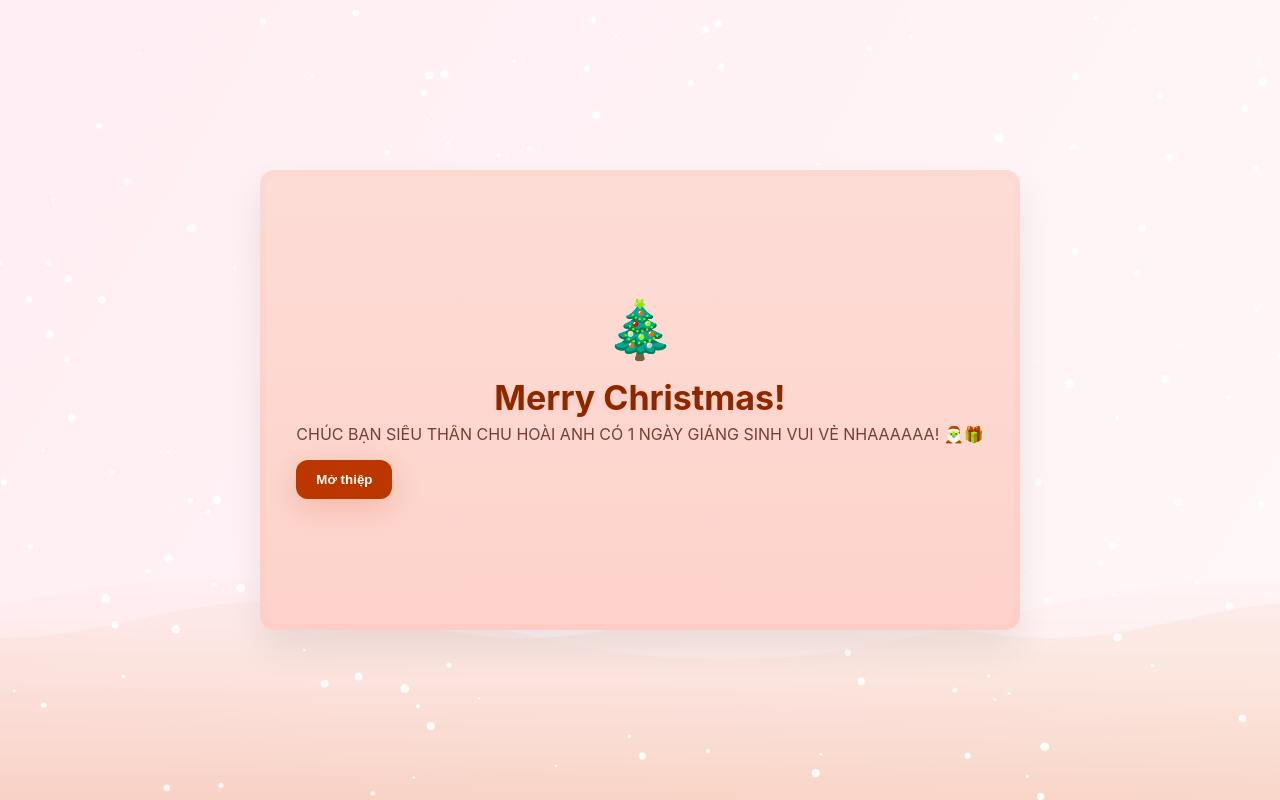
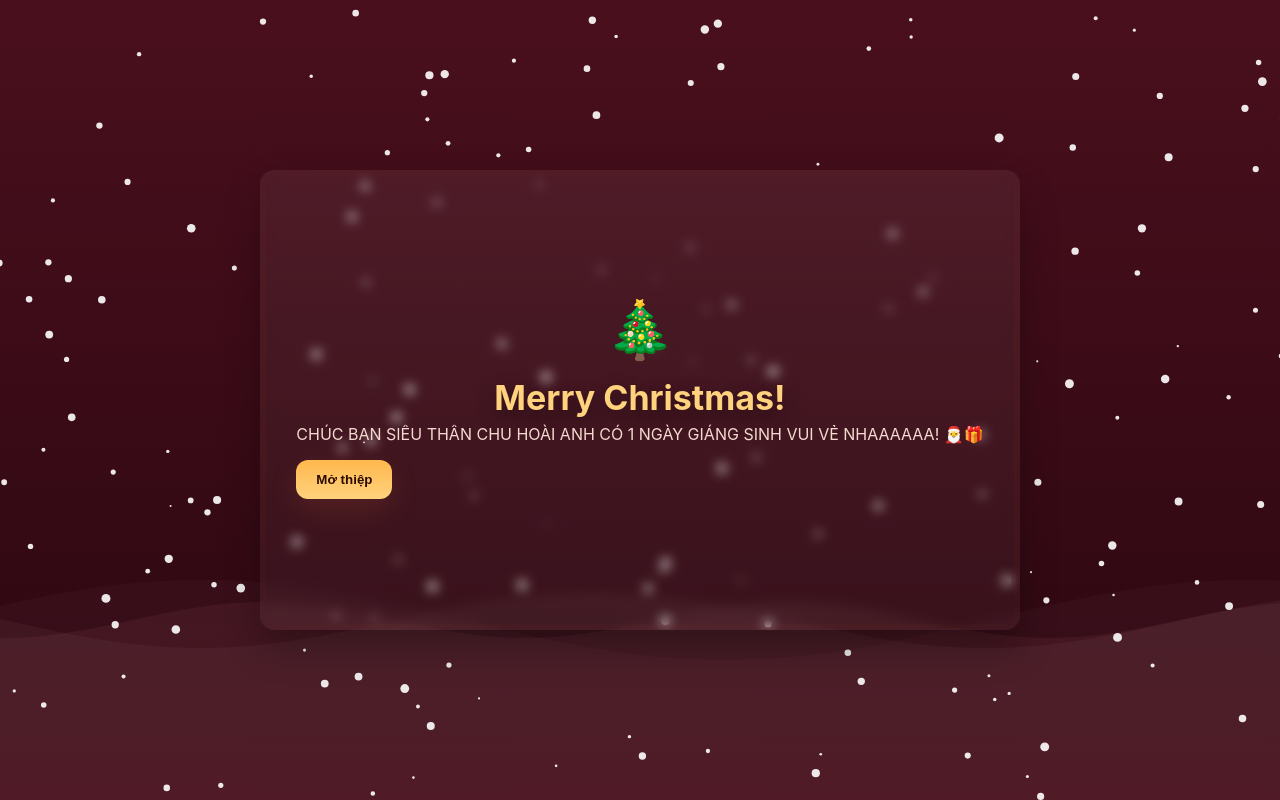
Before and after one commit to VietHung-gif/merrychristmas, a plain HTML site: page index.html in a window 1280 px wide. Drawn offline with Linux system fonts and the light colour scheme.

Commit message:
update giao dien

```diff
--- a/index.html
+++ b/index.html
@@ -6,40 +6,38 @@
   <title>Merry Christmas</title>
   <style>
     :root{
-      --accent:#d7263d; --accent-dark:#a21b2a; --text:#3a2028;
-      --card-front:#ffdbe6; --card-back:#fff7f2;
-      --glow: 0 8px 30px rgba(215,38,61,0.18);
+      /* Updated palette: deep burgundy background + warm gold accents */
+      --bg-start: #4a0f1d; --bg-end: #2a0710;
+      --accent: #ffd27d; --accent-strong: #ffb84d;
+      --text-main: #fff7f5; --muted: #f3d9cf;
+      --card-bg-a: rgba(255,255,255,0.06); --card-bg-b: rgba(255,255,255,0.04);
+      --glow: 0 10px 30px rgba(255,128,60,0.12);
     }
     *{box-sizing:border-box}
-    html,body{height:100%;margin:0;font-family:Inter, Poppins, Arial, sans-serif;overflow-x:hidden}
-    /* animated multicolor gradient background */
+    html,body{height:100%;margin:0;font-family:Inter, Poppins, Arial, sans-serif;overflow-x:hidden;color:var(--text-main)}
+
+    /* calmer, deeper background to let card pop */
     body{
-      background: linear-gradient(120deg,#ffeef3,#fff7f8);
-      animation: hueShift 12s linear infinite;
-    }
-    @keyframes hueShift {
-      0%{filter: hue-rotate(0deg);}
-      50%{filter: hue-rotate(40deg) saturate(1.05);}
-      100%{filter: hue-rotate(0deg);}
+      background: linear-gradient(180deg,var(--bg-start),var(--bg-end));
     }
 
     /* page layout */
     .page{min-height:100vh;display:flex;align-items:center;justify-content:center;padding:32px;position:relative}
-    /* waves canvas behind content */
-    #waves{position:fixed;left:0;right:0;bottom:0;height:45vh;pointer-events:none;z-index:820;mix-blend-mode:screen;opacity:0.95}
+    /* waves canvas behind content (muted so it doesn't fight the palette) */
+    #waves{position:fixed;left:0;right:0;bottom:0;height:45vh;pointer-events:none;z-index:820;mix-blend-mode:screen;opacity:0.6}
     /* snow (kept) */
     #snow{position:fixed;inset:0;pointer-events:none;z-index:960}
 
     .card-wrap{width:100%;max-width:960px;display:flex;align-items:center;justify-content:center;z-index:1000;position:relative}
     .card-container{width:760px;max-width:96vw;height:460px;perspective:1200px;position:relative;transition:transform .3s ease-out}
-    .card-face{position:absolute;inset:0;border-radius:14px;box-shadow:0 18px 36px rgba(0,0,0,0.08);backface-visibility:hidden;transform-style:preserve-3d;display:flex;align-items:center;justify-content:center;transition:transform 700ms cubic-bezier(.2,.9,.2,1),box-shadow 200ms;overflow:hidden;padding:20px;background-size:cover;background-position:center}
-    .card-front{background:linear-gradient(180deg,var(--card-front),#ffcfe0);display:flex;flex-direction:column;align-items:center;justify-content:center;text-align:center;padding:28px;transform:rotateY(0deg)}
+    .card-face{position:absolute;inset:0;border-radius:14px;box-shadow:0 18px 36px rgba(0,0,0,0.28);backface-visibility:hidden;transform-style:preserve-3d;display:flex;align-items:center;justify-content:center;transition:transform 700ms cubic-bezier(.2,.9,.2,1),box-shadow 200ms;overflow:hidden;padding:20px;background-size:cover;background-position:center;backdrop-filter: blur(6px)}
+    .card-front{background:linear-gradient(180deg,var(--card-bg-a),var(--card-bg-b));display:flex;flex-direction:column;align-items:center;justify-content:center;text-align:center;padding:28px;transform:rotateY(0deg)}
     .emoji{font-size:56px;margin-bottom:8px;animation:float 3.5s ease-in-out infinite}
     @keyframes float{0%{transform:translateY(0)}50%{transform:translateY(-6px)}100%{transform:translateY(0)}}
-    .front-content h1{margin:6px 0;font-size:34px;color:var(--accent-dark);text-shadow:0 2px 6px rgba(0,0,0,.06)}
-    .sub{color:#7a3a4f;margin:6px 0 16px;font-size:16px}
-    .open-btn{background:var(--accent);color:#fff;border:none;padding:12px 20px;border-radius:12px;font-weight:700;cursor:pointer;box-shadow: var(--glow)}
-    .card-back{background:linear-gradient(180deg,var(--card-back),#fffaf7);transform:rotateY(180deg);display:flex;flex-direction:column;align-items:center;justify-content:center;text-align:center;padding:18px}
+    .front-content h1{margin:6px 0;font-size:34px;color:var(--accent);text-shadow:0 6px 18px rgba(0,0,0,.36)}
+    .sub{color:var(--muted);margin:6px 0 16px;font-size:16px}
+    .open-btn{background:linear-gradient(180deg,var(--accent-strong),var(--accent));color:#2b0a00;border:none;padding:12px 20px;border-radius:12px;font-weight:700;cursor:pointer;box-shadow: var(--glow)}
+    .card-back{background:linear-gradient(180deg,var(--card-bg-a),rgba(0,0,0,0.06));transform:rotateY(180deg);display:flex;flex-direction:column;align-items:center;justify-content:center;text-align:center;padding:18px}
     .back-content{display:flex;flex-direction:column;align-items:center;gap:12px;padding:8px 14px;opacity:0;transform:translateY(10px);transition:opacity .6s ease,transform .6s ease}
     .card-container.is-flipped .back-content{opacity:1;transform:translateY(0)}
     .scene-img{
@@ -49,13 +47,13 @@
       height: auto;
       display:block;
       border-radius:12px;
-      box-shadow:0 10px 34px rgba(0,0,0,.14);
+      box-shadow:0 10px 34px rgba(0,0,0,.4);
       object-fit:contain;
       transition:transform .45s ease;
     }
-    .message{font-size:18px;color:var(--text);line-height:1.6;padding:8px 6px;max-width:86%;background:rgba(255,255,255,0.6);border-radius:8px}
+    .message{font-size:18px;color:var(--text-main);line-height:1.6;padding:14px 12px;max-width:86%;background:rgba(0,0,0,0.45);border-radius:10px}
     .back-actions{display:flex;gap:12px;margin-top:8px;align-items:center}
-    .close-btn{background:var(--accent);color:#fff;border:none;padding:10px 14px;border-radius:10px;cursor:pointer;font-weight:700;box-shadow: var(--glow)}
+    .close-btn{background:linear-gradient(180deg,var(--accent-strong),var(--accent));color:#2b0a00;border:none;padding:10px 14px;border-radius:10px;cursor:pointer;font-weight:700;box-shadow: var(--glow)}
     .card-container.is-flipped .card-front{transform:rotateY(-180deg)}
     .card-container.is-flipped .card-back{transform:rotateY(0deg)}
     @media (max-width:900px){.card-container{height:600px}.front-content h1{font-size:26px}.message{font-size:16px}}
@@ -65,8 +63,8 @@
     /* particles */
     .heart{position:fixed;pointer-events:none;z-index:1100;width:22px;height:22px;border-radius:50%;background: radial-gradient(circle at 30% 30%, #fff6, var(--accent));box-shadow:0 2px 8px rgba(0,0,0,.12);opacity:0.95;transform-origin:center}
     .confetti-piece{position:fixed;pointer-events:none;z-index:1100}
-    .glow-ring{position:absolute;inset:6px;border-radius:12px;box-shadow:0 0 100px rgba(255,75,142,0.08);pointer-events:none}
-    button:focus{outline:3px solid rgba(215,38,61,.14);outline-offset:2px}
+    .glow-ring{position:absolute;inset:6px;border-radius:12px;box-shadow:0 0 100px rgba(255,128,60,0.06);pointer-events:none}
+    button:focus{outline:3px solid rgba(255,180,100,.12);outline-offset:2px}
   </style>
 </head>
 <body>
```
